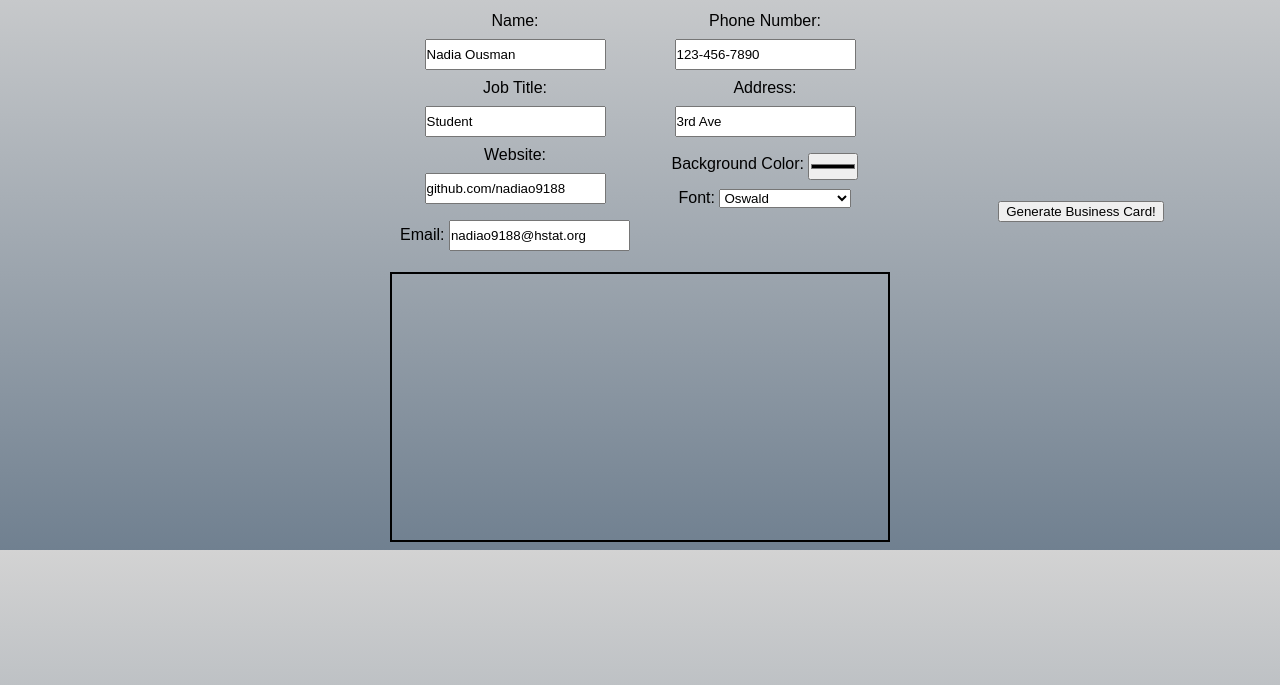
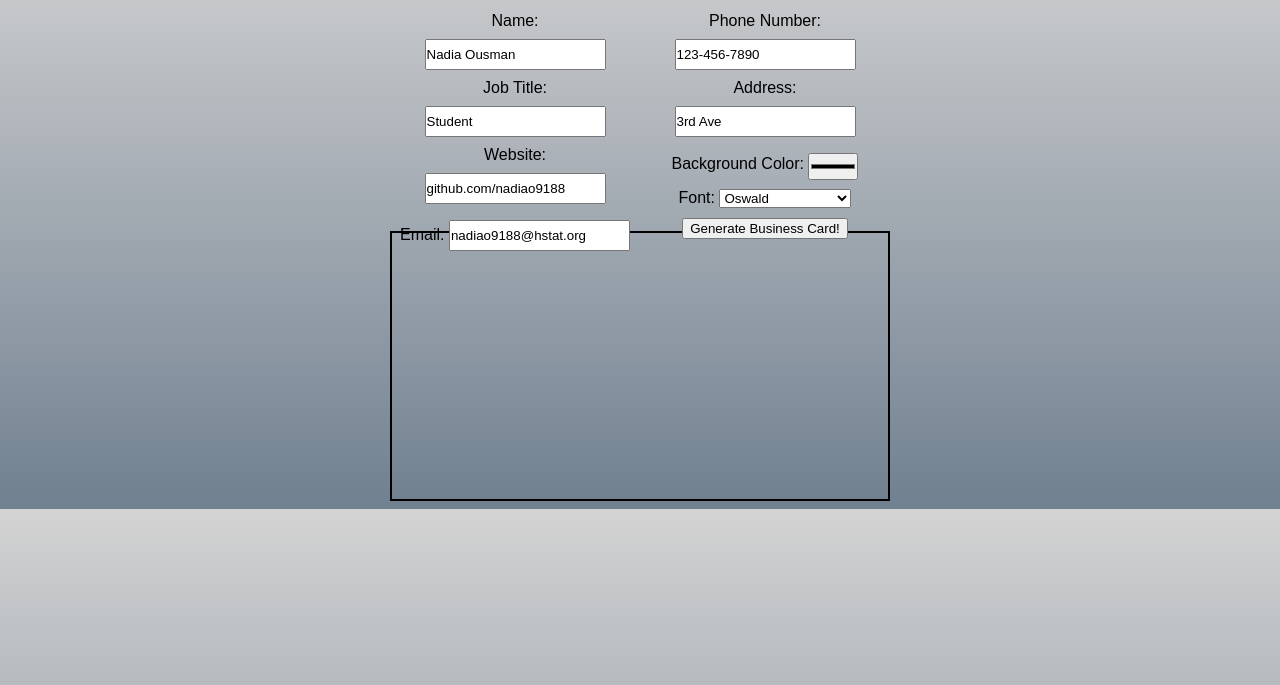
Before and after one commit to nadiao9188/generator-project, a plain HTML site: page index.html in a window 1280 px wide. Shown: the part 79-764 px from the top of the page. Drawn offline with nearby package versions, Linux system fonts and the light colour scheme; a web font is replaced by a local one.

Commit message:
put button in row

```diff
--- a/index.html
+++ b/index.html
@@ -56,11 +56,11 @@
                     <option value="PT Serif">PT Serif</option>
                     <option value="Petit Formal Script">Petit Formal Script</option>
                  </select><br>
-
+            <button>Generate Business Card!</button>
         </div>
 
     </div>
-    <button>Generate Business Card!</button>
+
     <div class=card>
         <p class="name"></p>
         <p class="job"></p>
--- a/style.css
+++ b/style.css
@@ -32,6 +32,7 @@ div {
 .card {
     border: 2px solid black;
     height: 270px;
+    margin-top: 30px;
 }
 
 body {
@@ -41,9 +42,7 @@ body {
 }
 
 button {
-    margin-bottom: 50px;
-    margin-left: auto;
-    margin-right: auto;
+    margin-top: 10px;
 }
 
 input {
```
